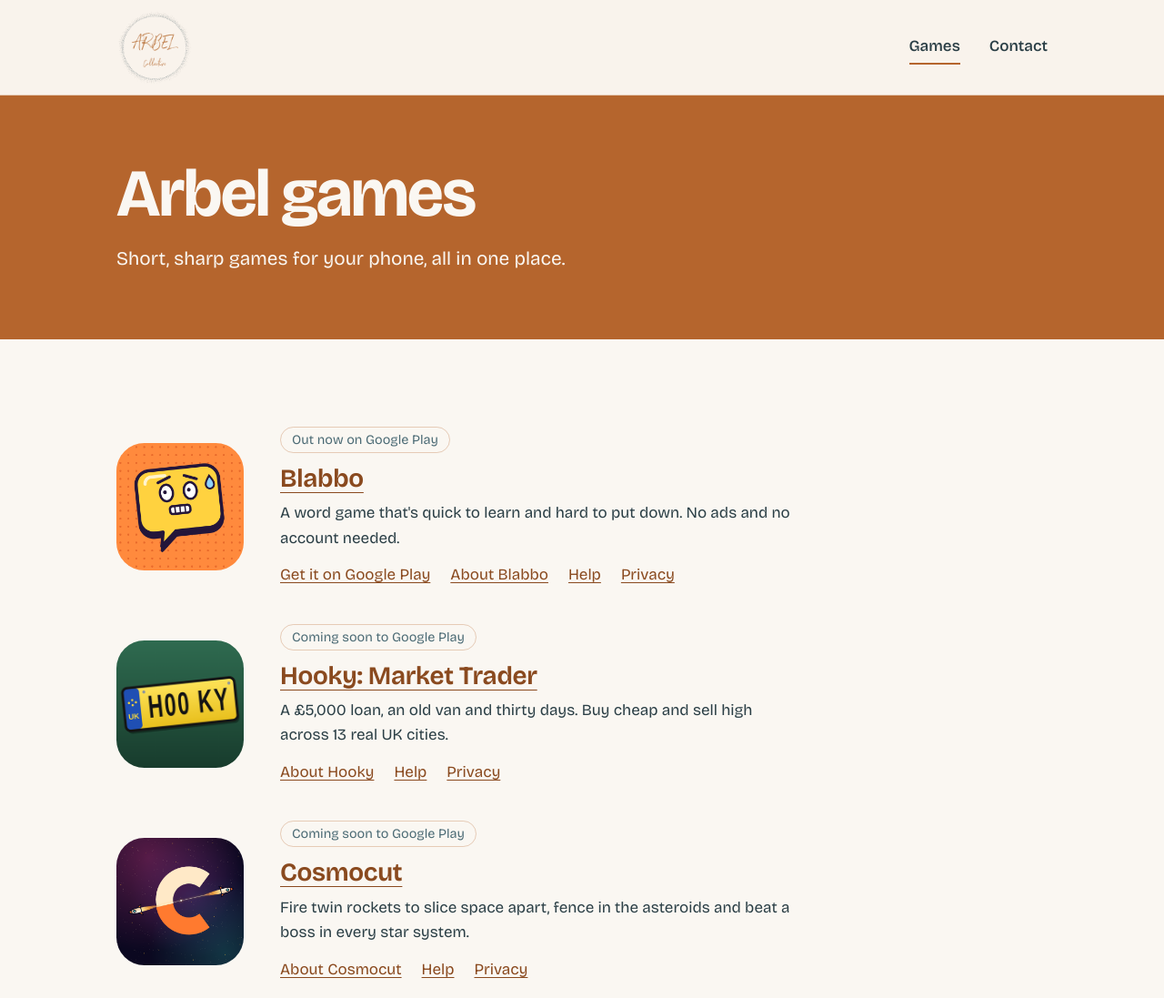
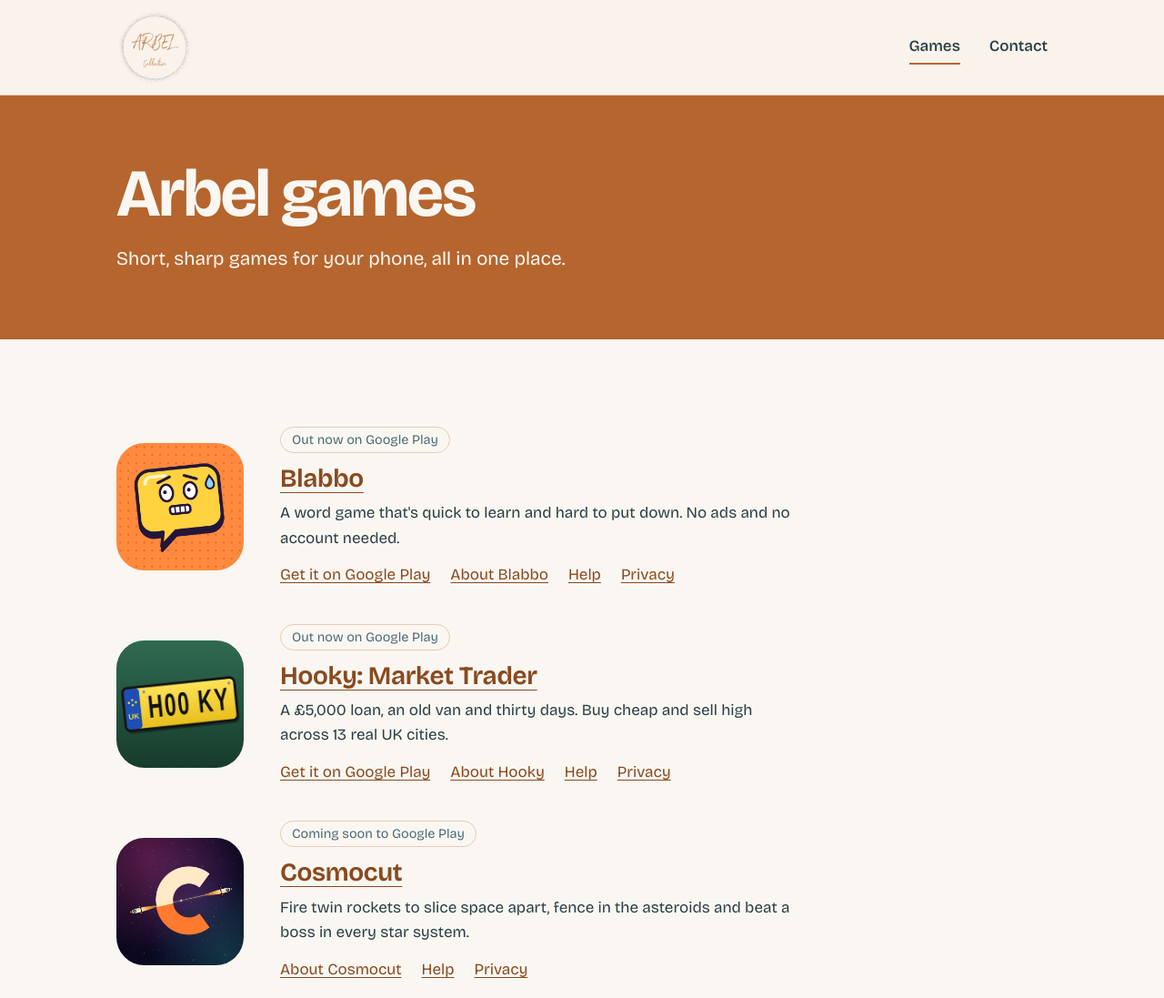
Before and after one commit to arbelcollective/arbelcollective.com, a plain HTML site: page games/index.html in a window 1280 px wide. Shown: the top 1097 px of the page at 91% size. Drawn offline with nearby package versions, Linux system fonts and the light colour scheme.

Commit message:
Hooky is out now: add Google Play links
Co-Authored-By: Claude Opus 5.5 <noreply@anthropic.com>
Claude-Session: https://claude.ai/code/session_01VJrNUyr8hGhkU2AG4uWvpM

```diff
--- a/games/index.html
+++ b/games/index.html
@@ -43,10 +43,10 @@
     <article class="game">
       <img class="icon" src="../assets/hooky-icon.png" alt="" width="150" height="150">
       <div>
-        <span class="badge">Coming soon to Google Play</span>
+        <span class="badge">Out now on Google Play</span>
         <h3><a href="../hooky/">Hooky: Market Trader</a></h3>
         <p>A &pound;5,000 loan, an old van and thirty days. Buy cheap and sell high across 13 real UK cities.</p>
-        <ul class="links"><li><a href="../hooky/">About Hooky</a></li><li><a href="../hooky/support/">Help</a></li><li><a href="../hooky/privacy/">Privacy</a></li></ul>
+        <ul class="links"><li><a href="https://play.google.com/store/apps/details?id=com.arbelcollective.hooky">Get it on Google Play</a></li><li><a href="../hooky/">About Hooky</a></li><li><a href="../hooky/support/">Help</a></li><li><a href="../hooky/privacy/">Privacy</a></li></ul>
       </div>
     </article>
     <article class="game">
```
Also changed, not shown: hooky/index.html (+2 -1 lines), index.html (+3 -3 lines).
